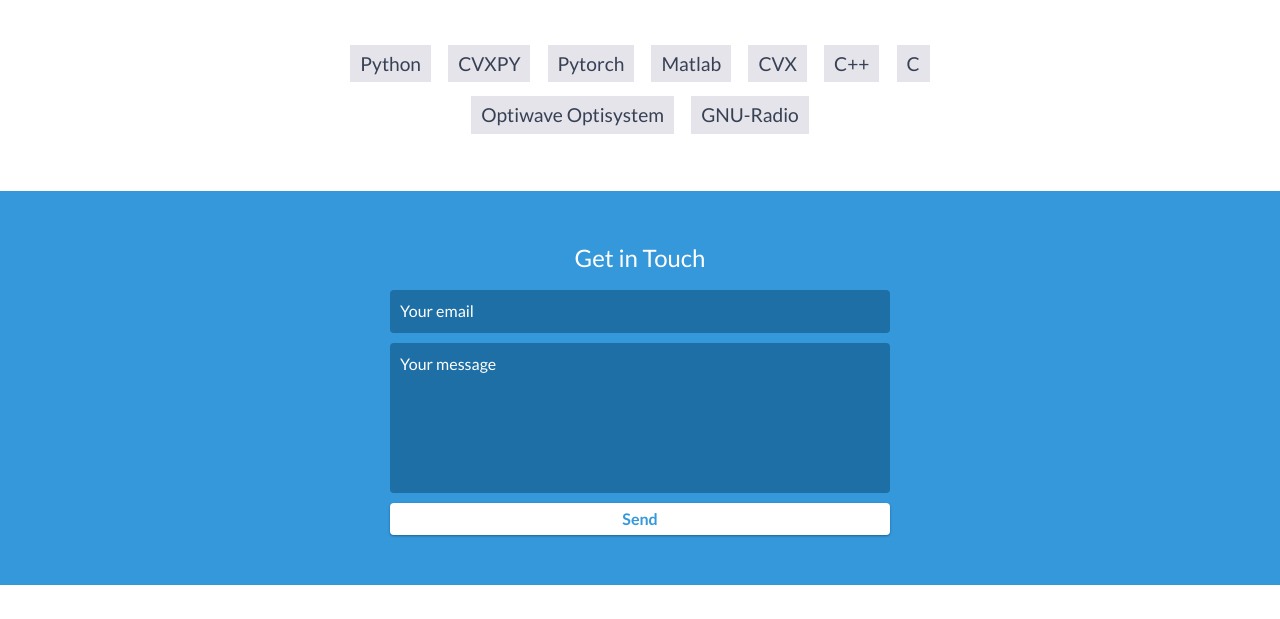
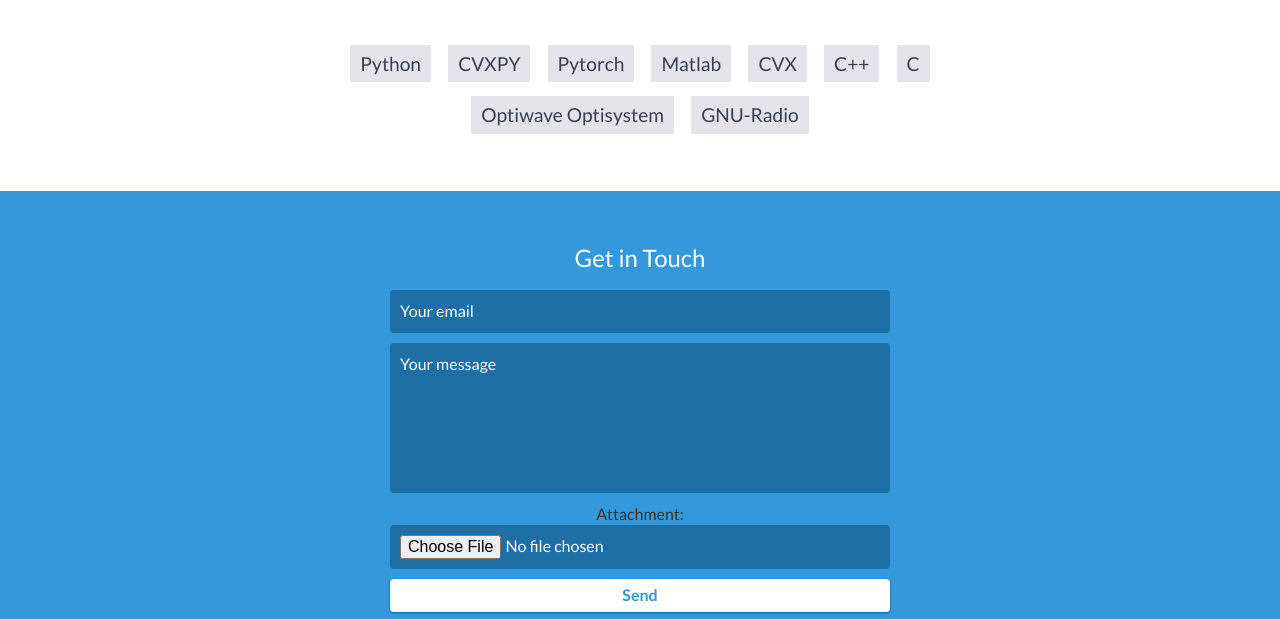
Before and after one commit to gudduarnav/gudduarnav.github.io, a website: page index.html in a window 1280 px wide. Shown: the part 3427-4046 px from the top of the page. Drawn offline with nearby package versions, Linux system fonts and the light colour scheme.

Commit message:
Update index.html

```diff
--- a/index.html
+++ b/index.html
@@ -209,6 +209,7 @@
             <form method="POST" action="https://formspree.io/f/mrbgkapy">
                 <input type="email" name="email" placeholder="Your email" required>
                 <textarea name="message" placeholder="Your message" required></textarea>
+                <label>Attachment: <input type="file" name="upload" /></label>
                 <button type="submit">Send</button>
             </form>
         </div>
```
